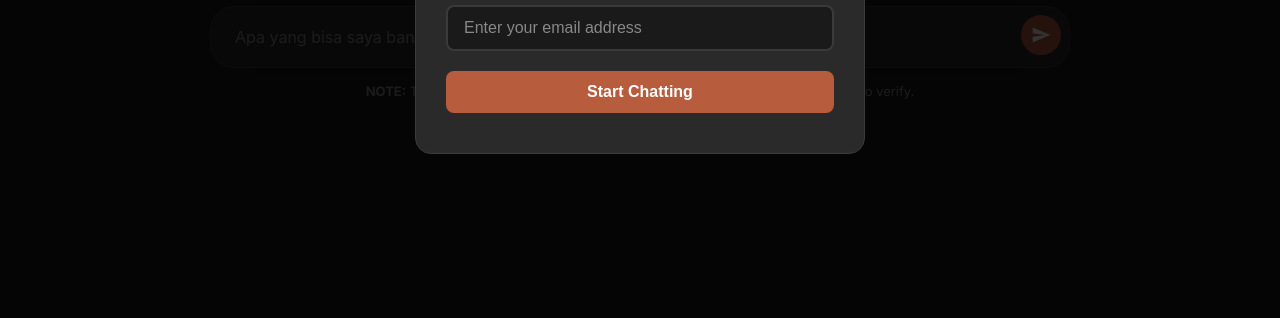
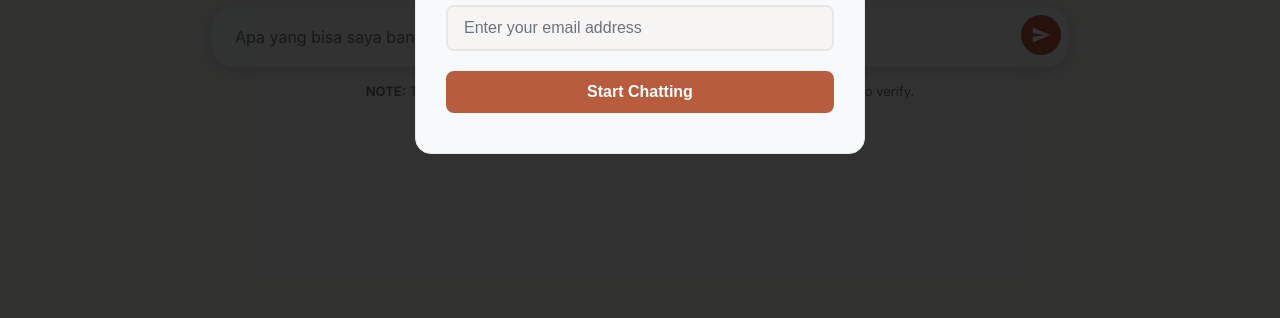
Before and after one commit to G0getit/perantau, a website: page index.html in a window 1280 px wide. Shown: the part 482-800 px from the top of the page. Drawn offline with Linux system fonts and the light colour scheme.

Commit message:
Update index.html
light as default theme

```diff
--- a/index.html
+++ b/index.html
@@ -986,7 +986,7 @@
         }
     </style>
 </head>
-<body data-theme="dark">
+<body data-theme="light">
     <!-- Top Navigation Bar -->
     <nav class="top-nav">
         <div class="nav-left">
@@ -1277,7 +1277,7 @@
 
         // Theme Management
         function initializeTheme() {
-            const savedTheme = localStorage.getItem('theme') || 'dark';
+            const savedTheme = localStorage.getItem('theme') || 'light';
             document.body.setAttribute('data-theme', savedTheme);
             updateThemeIcon(savedTheme);
         }
```
